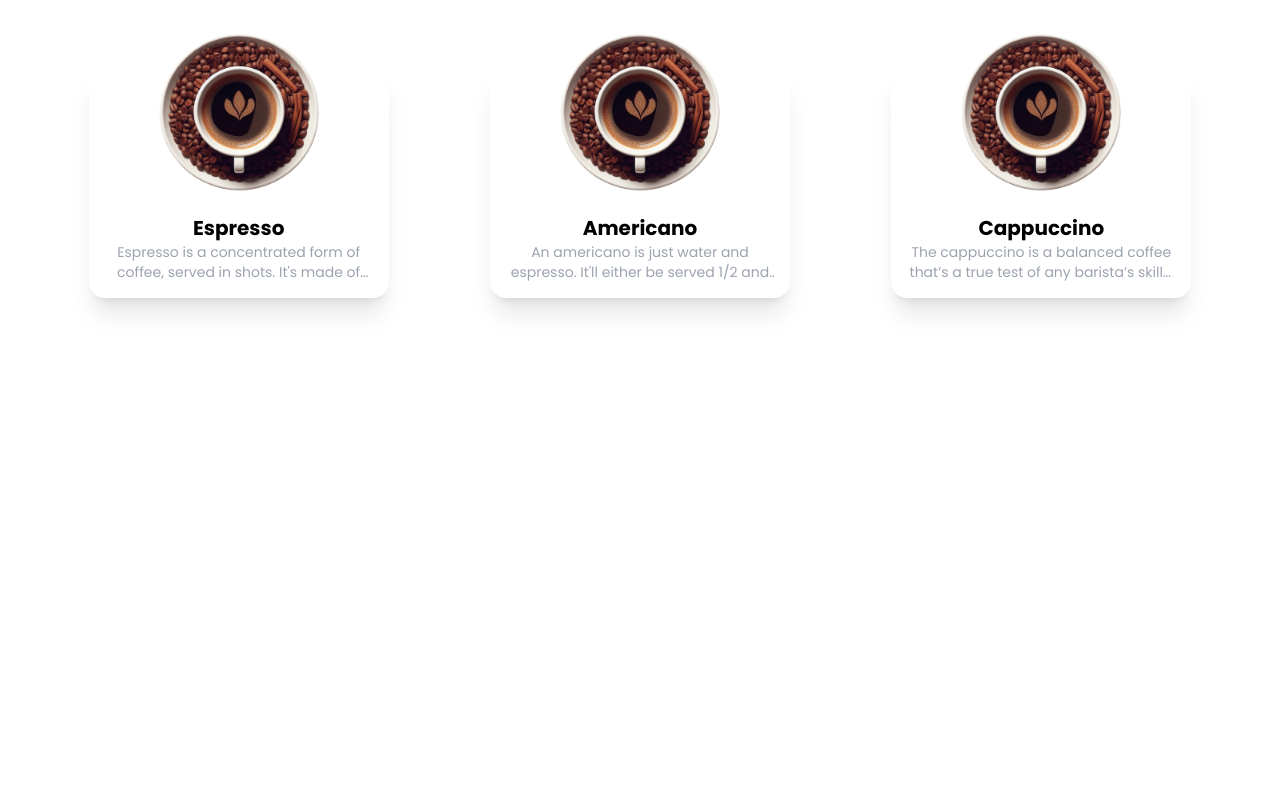
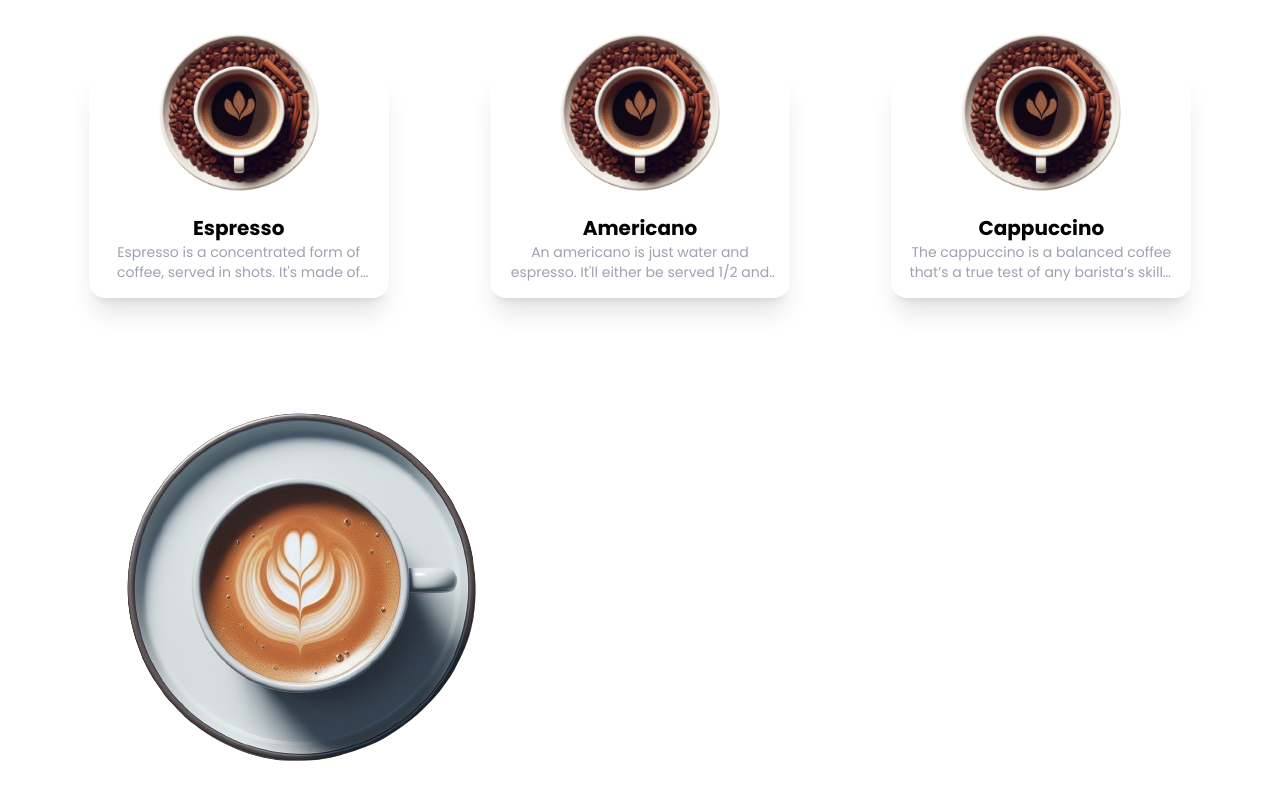
Before and after one commit to aadarshraj02/Coffee-cafe, a React (Vite) app: page / in a window 1280 px wide. Shown: the part 752-1552 px from the top of the page. Before the commit the page ends 1090 px from the top, so only its background shows below. Built offline with nearby package versions, Linux system fonts and the light colour scheme; a web font is replaced by a local one.

Commit message:
added iamge

```diff
--- a/src/components/Banner.jsx
+++ b/src/components/Banner.jsx
@@ -3,7 +3,12 @@ const Banner = () => {
     <>
       <div>
         <div className="container">
-          <div></div>
+          <div className="grid grid-cols-1 sm:grid-cols-2 gap-6">
+            <div>
+              <img src="../../public/coffee-white.png" alt="" />
+            </div>
+            <div></div>
+          </div>
         </div>
       </div>
     </>
```
